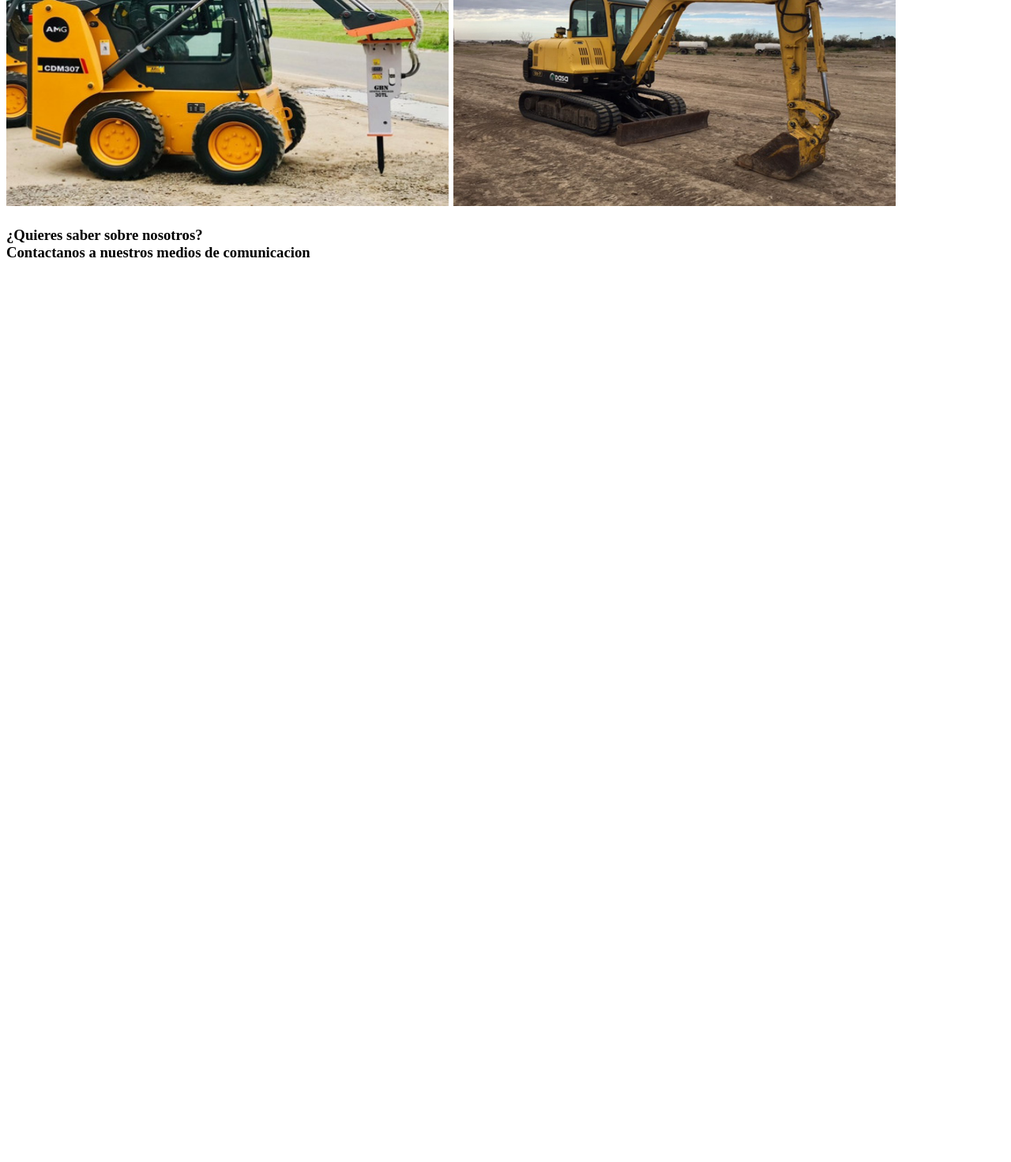
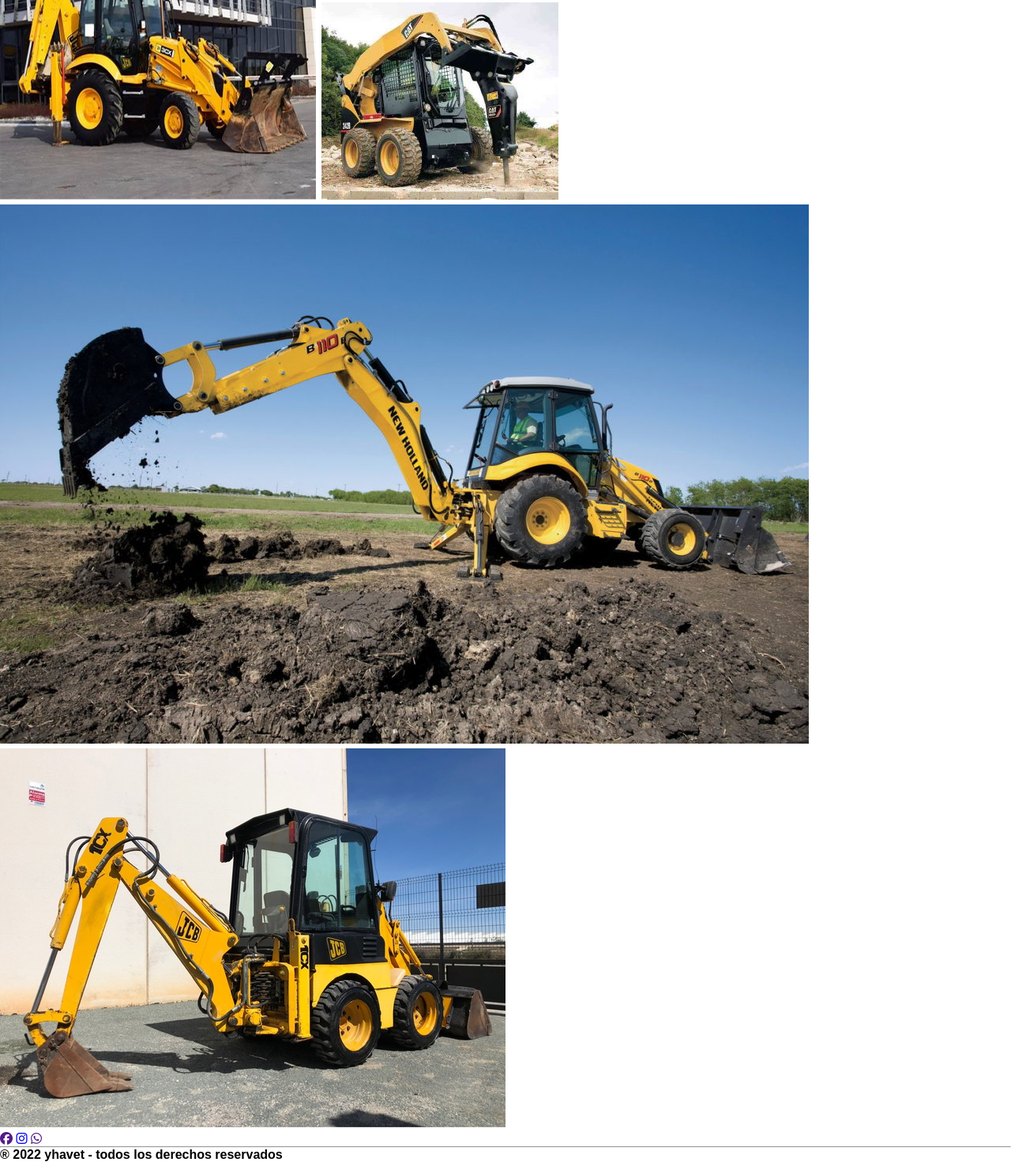
Before and after one commit to yhavet/proyectoweb, a plain HTML site: page index.html in a window 1280 px wide. Shown: the part 664-2136 px from the top of the page at 79% size. Before the commit the page ends 1013 px from the top, so only its background shows below. Drawn offline with Linux system fonts and the light colour scheme.

Commit message:
cambios en html

```diff
--- a/estilo.css
+++ b/estilo.css
@@ -89,7 +89,7 @@ header {
     height: 500px;
     position: relative;
     top: 80px;
-    background-image: url(img/CAMIÓN-VOLCADOR.jpg);
+    background-image: url(imagenes/camionvolcador.jpg);
     background-position: center;
     background-size: cover;
     background-repeat: no-repeat;
@@ -136,7 +136,7 @@ header {
 /*pie de pagina*/
 
 #footer {
-padding: 2cm;
+padding: 3cm;
 font-size: 16pt;
 text-align: left;
 text-shadow: rgba (0,0,255,1) -1px -2px 0.5em;
--- a/index.html
+++ b/index.html
@@ -5,7 +5,9 @@
     <meta http-equiv="X-UA-Compatible" content="IE=edge">
     <meta name="viewport" content="width=device-width, initial-scale=1.0">
     <title>diseño web</title>
-    <link rel="StyleSheet" href="estilo (1).css" type="text/css" />
+
+    <script src="https://kit.fontawesome.com/6d24406799.js" crossorigin="anonymous"></script>
+    <link rel="StyleSheet" href="estilo.css" type="text/css" />
 </head>
 <body>
 
@@ -54,10 +56,11 @@
         <h1 id="imagen">
 
 <br><br><br>
-            <br><img src="miniretro.jpg" alt="trulli" width="230" height="200"> <img src="pala retro.jpg" alt="trulli" width="230" height="200">
-            <br>
-            <br> <img src="mini pala con martillo.jpg" alt="trulli" width="560" height="370"> <img src="MINI-RETROEXCAVADORA.jpg" alt="trulli" width="560" height="370">
+             <img src="palaretro.jpg" alt="trulli" width="400" height="333"> <img src="palamartillo.jpg">
 
+             <br>
+
+             <img src="Pala-retroexcavadora.jpg"> <img src="miniretro.jpg" alt="trulli">
         </h1>
 
        </article>
@@ -65,7 +68,15 @@
 </body>
 
 <footer>
-    <h3 id="footer">¿Quieres saber sobre nosotros? <br>
-    Contactanos a nuestros medios de comunicacion</h3>
- </footer>
+<div class="redes-foter">
+
+    <a href=""><i class="fa-brands fa-facebook  icon-redes-footer"></i></a>
+    <a href="https://www.instagram.com/_yhavalnz"><i class="fa-brands fa-instagram icon-redes-footer" ></i></a>
+    <a href=""><i class="fa-brands fa-whatsapp icon-redes-footer"></i></a>
+
+</div>
+<hr>
+<h4>® 2022 yhavet - todos los derechos reservados</h4>
+
+</footer>
 </html>
```
Also changed, not shown: MINI-RETROEXCAVADORA.jpg (deleted), Pala-retroexcavadora.jpg (added), camionvolcador.jpg (added), imagenes/CAMIÓN-VOLCADOR.jpg (deleted), imagenes/MINI-RETROEXCAVADORA.jpg (deleted), imagenes/Pala-retroexcavadora.jpg (added), imagenes/camionvolcador.jpg (added), imagenes/miniretro.jpg (added), imagenes/palamartillo.jpg (added), instagram.png (added), mini pala con martillo.jpg (deleted), pala retro.jpg (deleted), palamartillo.jpg (added), palaretro.jpg (added).
